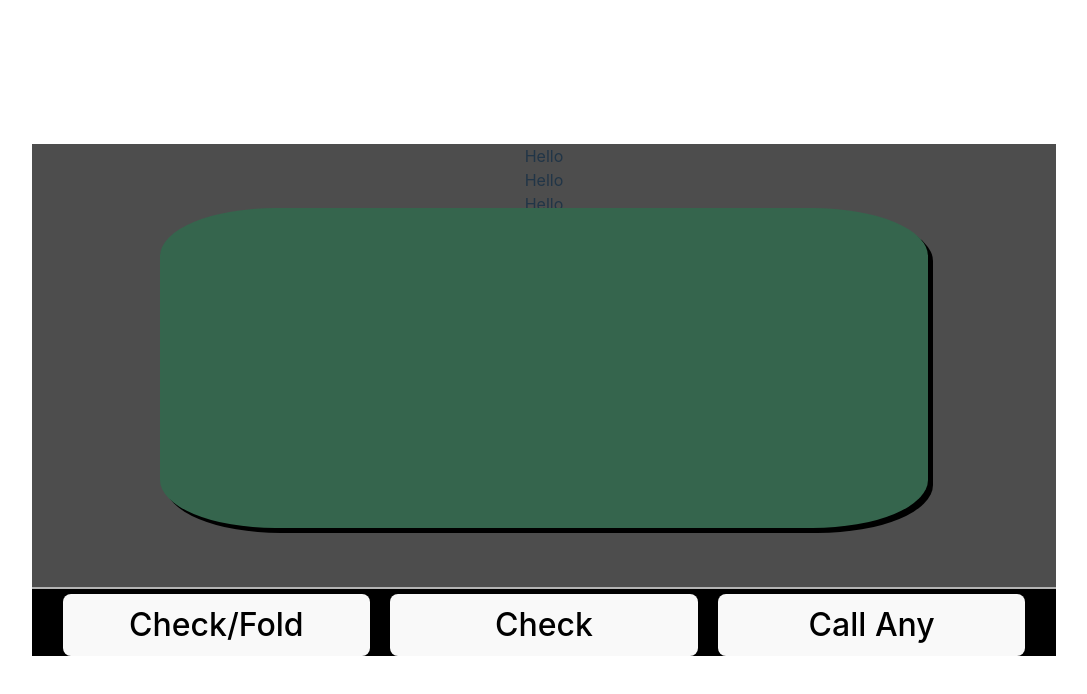
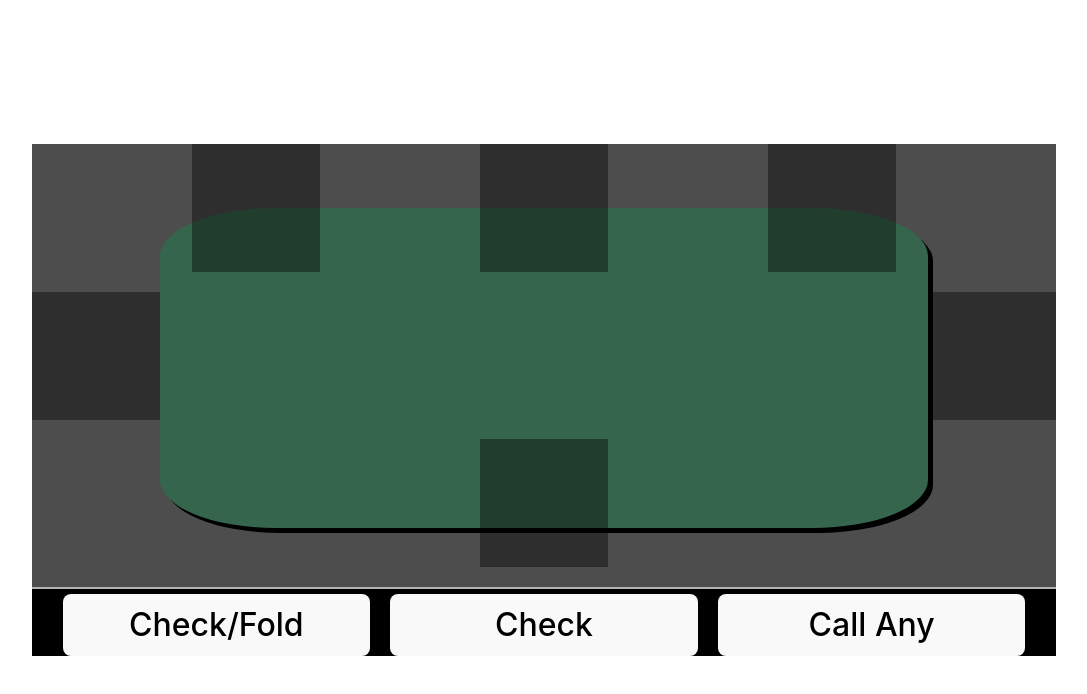
Before and after one commit to OkayNiceBrian/JPoker, a React (Vite) app in the folder Web/: page / in a window 1280 px wide. Shown: the top 694 px of the page, without its empty margins (96-1183 px from the left). Built offline with nearby package versions, Linux system fonts and the light colour scheme.

Commit message:
Player Zones spaced out

```diff
--- a/Web/src/components/Game/Game.tsx
+++ b/Web/src/components/Game/Game.tsx
@@ -1,4 +1,5 @@
 import GameControls from "./GameControls";
+import PlayerZone from "./PlayerZone";
 import "./styles/Game.css";
 
 const Game = () => {
@@ -10,13 +11,16 @@ const Game = () => {
             <div className="gameWindow-container">
                 <div className="game-table"></div>
                 <div className="game-rowOfPlayers">
-                    Hello
+                    <PlayerZone/>
+                    <PlayerZone/>
+                    <PlayerZone/>
+                </div>
+                <div className="game-rowOfPlayers" style={{justifyContent: "space-between"}}>
+                    <PlayerZone/>
+                    <PlayerZone/>
                 </div>
                 <div className="game-rowOfPlayers">
-                    Hello
-                </div>
-                <div className="game-rowOfPlayers">
-                    Hello
+                    <PlayerZone/>
                 </div>
             </div>
             <GameControls/>
--- /dev/null
+++ b/Web/src/components/Game/PlayerZone.tsx
@@ -0,0 +1,12 @@
+import "./styles/PlayerZone.css";
+
+const PlayerZone = ({}) => {
+
+    return (
+        <div className="player-container">
+
+        </div>
+    );
+};
+
+export default PlayerZone;
--- a/Web/src/components/Game/styles/Game.css
+++ b/Web/src/components/Game/styles/Game.css
@@ -7,6 +7,7 @@
     display: flex;
     justify-content: start;
     align-items: center;
+    z-index: -200;
 }
 
 .gameWindow-container {
@@ -17,6 +18,7 @@
     flex-direction: column;
     justify-content: start;
     align-items: center;
+    z-index: -100;
 }
 
 .game-table {
@@ -29,10 +31,13 @@
     left: 50%;
     transform: translate(-50%, -60%);
     box-shadow: black 5px 5px 0px 0px;
+    z-index: -1;
 }
 
 .game-rowOfPlayers {
     display: flex;
     flex-direction: row;
+    width: 100%;
     justify-content: space-evenly;
+    flex: 1;
 }
--- /dev/null
+++ b/Web/src/components/Game/styles/PlayerZone.css
@@ -0,0 +1,7 @@
+.player-container {
+    display: flex;
+    flex-direction: column;
+    width: 10vw;
+    height: 10vw;
+    background-color: rgba(0, 0, 0, .4);
+}
```
